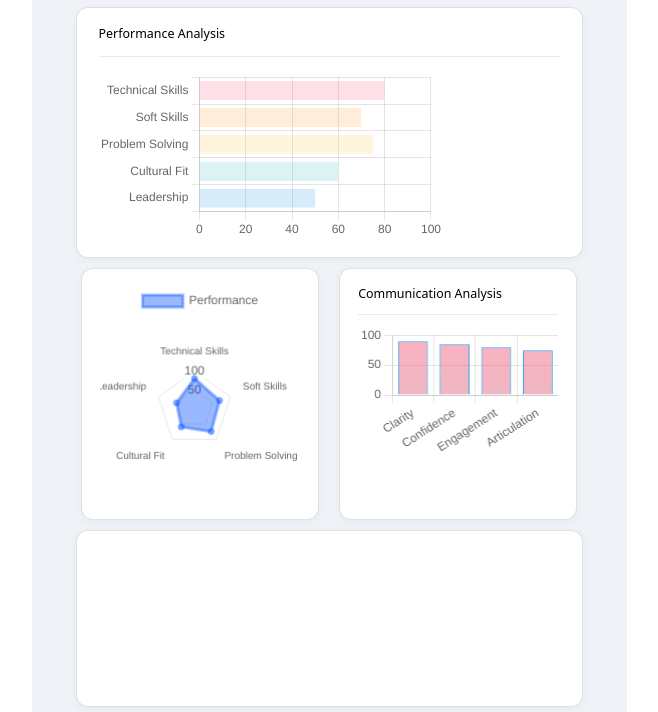
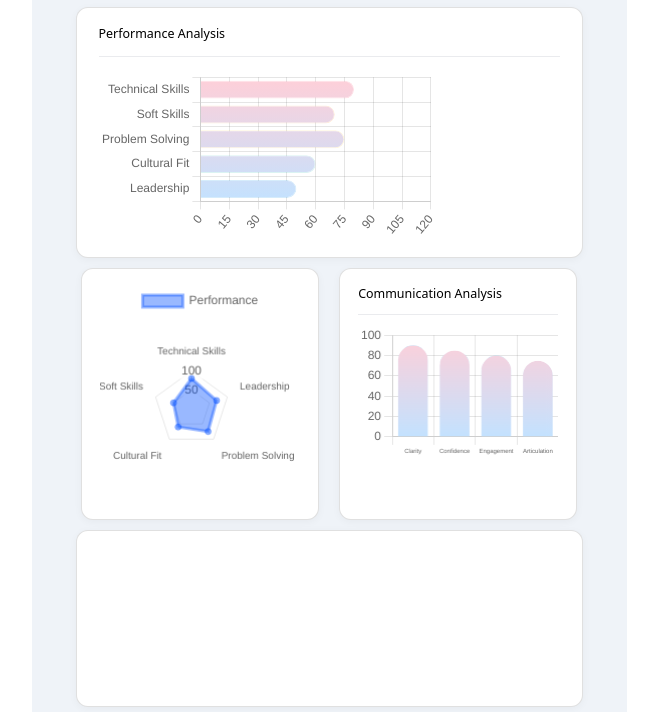
Before and after one commit to Laksh-1512/PdfTemplate, a plain HTML site: page index.html in a window 1280 px wide. Shown: the part 2851-3563 px from the top of the page, without its empty margins (311-969 px from the left). Drawn offline with nearby package versions, Linux system fonts and the light colour scheme.

Commit message:
graph specifications changed

```diff
--- a/index.html
+++ b/index.html
@@ -137,7 +137,7 @@
       <div class=' w-[507px] h-[251px] px-[22px] py-[17px] bg-white rounded-xl flex flex-col items-center  border border-[rgba(0,0,0,0.12)] shadow-[0px_2px_8px_rgba(0,0,0,0.04)]'>
           <h1 class='w-full h-[29px] font-helvetica text-[12.462px] font-[500] mb-[10px]'>Performance Analysis </h1>
           <hr class='h-[1px]  opacity-80 bg-[#2F3E46] mb-[10px] w-full'></hr>
-          <div class="w-[463px] h-[173px] ">
+          <div class=" h-[173px] w-full">
             <canvas id="performanceChart"></canvas>
           </div>
       </div>
--- a/script.js
+++ b/script.js
@@ -36,6 +36,16 @@ const areaofimporvement = [
   renderAreas("improvements", areaofimporvement);
 
   const ctx = document.getElementById('performanceChart').getContext('2d');
+
+  // Function to create a vertical gradient for each bar
+  function createVerticalGradient(ctx, chartArea) {
+      const { left, right } = chartArea;
+      const gradient = ctx.createLinearGradient(left, 0, right, 0); // Horizontal gradient for horizontal bars
+      gradient.addColorStop(0, '#FFCFD8'); // Start color
+      gradient.addColorStop(1, '#C3E2FF'); // End color
+      return gradient;
+  }
+
   const performanceChart = new Chart(ctx, {
       type: 'bar',
       data: {
@@ -43,29 +53,42 @@ const areaofimporvement = [
           datasets: [{
               label: 'Score',
               data: [80, 70, 75, 60, 50], // Example data
-              backgroundColor: [
+              backgroundColor: function(context) {
+                  const chart = context.chart;
+                  const {ctx, chartArea} = chart;
+                  if (!chartArea) {
+                      // This case happens on initial chart render
+                      return null;
+                  }
+                  return createVerticalGradient(ctx, chartArea);
+              },
+              borderColor: [
                   'rgba(255, 99, 132, 0.2)',
-                'rgba(255, 159, 64, 0.2)',
-                'rgba(255, 205, 86, 0.2)',
-                'rgba(75, 192, 192, 0.2)',
+                  'rgba(255, 159, 64, 0.2)',
+                  'rgba(255, 205, 86, 0.2)',
+                  'rgba(75, 192, 192, 0.2)',
                   'rgba(54, 162, 235, 0.2)',
               ],
-              borderColor: [
-                  'rgba(255, 99, 132, 0.2)',
-                'rgba(255, 159, 64, 0.2)',
-                'rgba(255, 205, 86, 0.2)',
-                'rgba(75, 192, 192, 0.2)',
-                  'rgba(54, 162, 235, 0.2)',
-              ],
-              borderWidth: 10
+              borderWidth: 1,
+
+              borderRadius: Number.MAX_VALUE
           }]
       },
       options: {
           indexAxis: 'y',
           scales: {
               x: {
+                ticks: {
+                    stepSize: 5 // Set y-axis scale interval to 20
+                },
                   beginAtZero: true,
-                  max: 100
+                  max: 120,
+                  barPercentage: 1, // Decrease bar width to 50% of the category width
+                categoryPercentage: 2
+              },
+              y:{
+                barPercentage: 1, // Decrease bar width to 50% of the category width
+                categoryPercentage: 5,
               }
           },
           plugins: {
@@ -75,17 +98,19 @@ const areaofimporvement = [
           }
       }
   });
+
   const ctxRadar = document.getElementById('performanceRadarChart').getContext('2d');
         new Chart(ctxRadar, {
             type: 'radar',
             data: {
-                labels: ['Technical Skills', 'Soft Skills', 'Problem Solving', 'Cultural Fit', 'Leadership'],
+                labels: ['Technical Skills', 'Leadership' , 'Problem Solving', 'Cultural Fit','Soft Skills'],
                 datasets: [{
                     label: 'Performance',
                     data: [80, 70, 75, 60, 50],
                     backgroundColor: 'rgba(0, 79, 255, 0.40)',
                     borderColor: 'rgba(0, 79, 255, 0.40)',
-                    pointBackgroundColor: 'rgba(0, 79, 255, 0.40)'
+                    pointBackgroundColor: 'rgba(0, 79, 255, 0.40)',
+                    color:'#808080'
                 }]
             },
             options: {
@@ -100,29 +125,57 @@ const areaofimporvement = [
             }
         });
 
+
         const ctxVertical = document.getElementById('verticalBarChart').getContext('2d');
 
-        const verticalGradient = ctxVertical.createLinearGradient(0, 0, 0, 400);
-        verticalGradient.addColorStop(0, 'rgba(255, 99, 132, 0.5)');
-        verticalGradient.addColorStop(1, 'rgba(47, 62, 70, 0.20)');
+        // Function to create a horizontal gradient for each bar
+        function createVerticalGradient(ctx, chartArea) {
+            const { top, bottom } = chartArea;
+            const gradient = ctx.createLinearGradient(0, top, 0, bottom); // Vertical gradient
+            gradient.addColorStop(0, '#FFCFD8'); // Start color
+            gradient.addColorStop(1, '#C3E2FF'); // End color
+            return gradient;
+        }
 
-        new Chart(ctxVertical, {
+        const chart = new Chart(ctxVertical, {
             type: 'bar',
             data: {
                 labels: ['Clarity', 'Confidence', 'Engagement', 'Articulation'],
                 datasets: [{
                     label: 'Score',
                     data: [90, 85, 80, 75],
-                    backgroundColor: verticalGradient,
+                    backgroundColor: function(context) {
+                        const chart = context.chart;
+                        const {ctx, chartArea} = chart;
+                        if (!chartArea) {
+                            // This case happens on initial chart render
+                            return null;
+                        }
+                        return createVerticalGradient(ctx, chartArea);
+                    },
                     borderColor: 'rgba(54, 162, 235, 1)',
-                    borderWidth: 1
+                    borderWidth: .1,
+                    borderRadius: Number.MAX_VALUE
                 }]
             },
             options: {
                 scales: {
+                    x: {
+                        ticks: {
+                            font: {
+                                size: 6 // Decrease font size for x-axis labels
+                            }
+                        },
+                        barPercentage: 1, // Decrease bar width to 50% of the category width
+                        categoryPercentage: 2.5 // Decrease category width to make bars narrower
+
+                    },
                     y: {
                         beginAtZero: true,
-                        max: 100
+                        max: 100,
+                        ticks: {
+                            stepSize: 20 // Set y-axis scale interval to 20
+                        }
                     }
                 },
                 plugins: {
```
